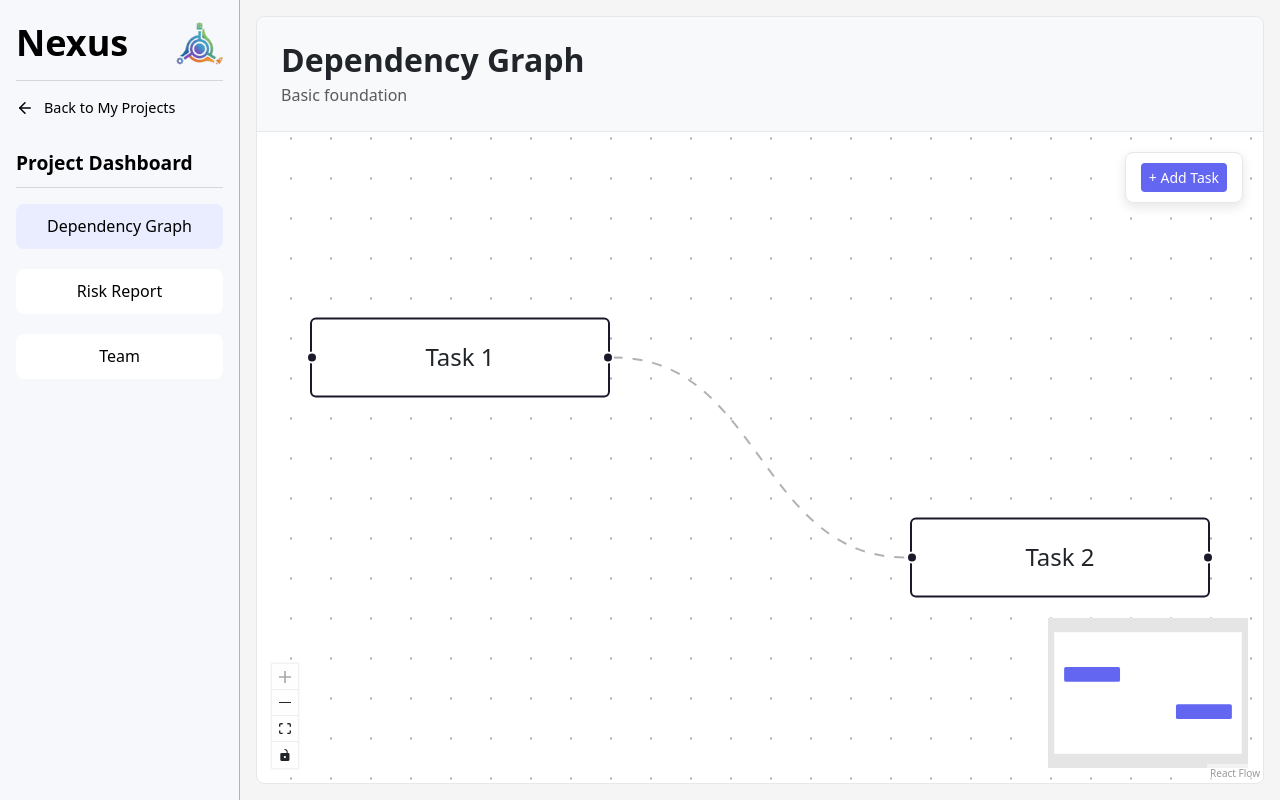
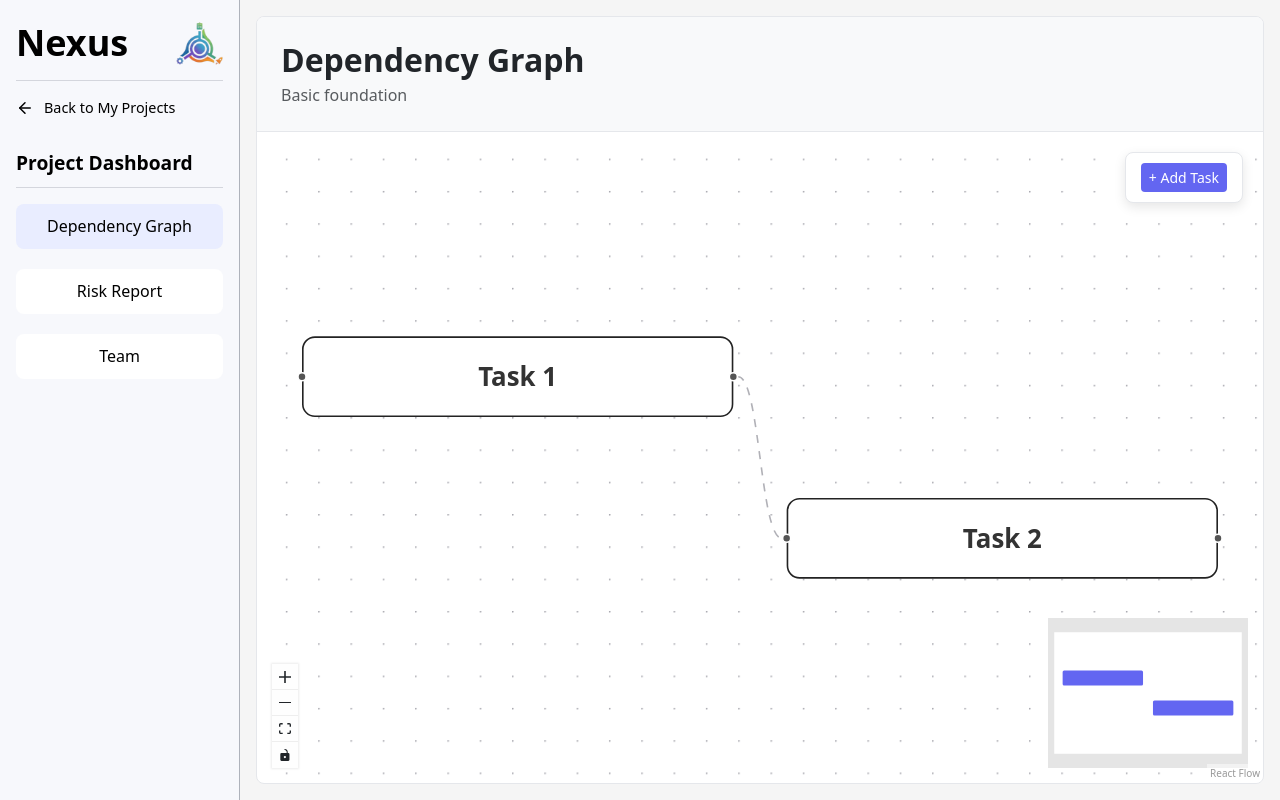
Before and after one commit to Ashtonroxas/Nexus, a React (Vite) app: page /projects/1 in a window 1280 px wide. Built offline with nearby package versions, Linux system fonts and the light colour scheme.

Commit message:
[Ashton Roxas]: add editable custom nodes and update graph UI

```diff
--- a/src/pages/DependencyGraph/DependencyGraph.jsx
+++ b/src/pages/DependencyGraph/DependencyGraph.jsx
@@ -1,22 +1,84 @@
 import React, { useCallback } from 'react';
-import { ReactFlow, Controls, Background, useNodesState, useEdgesState, addEdge, MiniMap, MarkerType } from '@xyflow/react';
+import {
+  ReactFlow,
+  Controls,
+  Background,
+  useNodesState,
+  useEdgesState,
+  addEdge,
+  MiniMap,
+  MarkerType,
+  Handle,
+  Position,
+  useReactFlow
+} from '@xyflow/react';
 import '@xyflow/react/dist/style.css';
 import NexusLayout from '../../layouts/NexusLayout';
 import styles from './DependencyGraph.module.css';
 
-//Starter Nodes on Every New Project, 2 connected Nodes
+// Updated TextUpdaterNode
+export function TextUpdaterNode({ id, data }) {
+  const { updateNodeData } = useReactFlow();
+
+  const onChange = useCallback((evt) => {
+    updateNodeData(id, { label: evt.target.value });
+  }, [id, updateNodeData]);
+
+  return (
+    <div
+      className="text-updater-node"
+      style={{
+        background: '#fff',
+        border: '1px solid #232323',
+        borderRadius: '8px',
+        minWidth: '120px',
+        padding: '12px 10px',
+        display: 'flex',
+        justifyContent: 'center',
+        alignItems: 'center',
+      }}
+    >
+      <Handle type="target" position={Position.Left} style={{ background: '#555' }} />
+
+      <input
+        id={`text-${id}`}
+        name="text"
+        value={data.label}
+        onChange={onChange}
+        className="nodrag"
+        style={{
+          width: '100%',
+          padding: '0',          // Removed padding so only the text area is the input
+          border: 'none',
+          outline: 'none',
+          background: 'transparent',
+          textAlign: 'center',
+          fontWeight: 'bold',
+          color: '#333'
+        }}
+      />
+
+      <Handle type="source" position={Position.Right} style={{ background: '#555' }} />
+    </div>
+  );
+}
+
+const nodeTypes = { textUpdater: TextUpdaterNode };
+
 const initialNodes = [
   {
     id: '1',
+    type: 'textUpdater',
     position: { x: 100, y: 100 },
-    data: { label: ' Task 1' },
-    sourcePosition: 'right', // outgoing dot to  right side
-    targetPosition: 'left'   // incoming dot to  left side
+    data: { label: 'Task 1' },
+    sourcePosition: 'right',
+    targetPosition: 'left'
   },
   {
     id: '2',
+    type: 'textUpdater',
     position: { x: 400, y: 200 },
-    data: { label: ' Task 2' },
+    data: { label: 'Task 2' },
     sourcePosition: 'right',
     targetPosition: 'left'
   },
@@ -35,7 +97,6 @@ export default function DependencyGraph() {
   const [nodes, setNodes, onNodesChange] = useNodesState(initialNodes);
   const [edges, setEdges, onEdgesChange] = useEdgesState(initialEdges);
 
-  //Drawing new lines
   const onConnect = useCallback(
     (params) => {
       const newEdge = {
@@ -49,14 +110,15 @@ export default function DependencyGraph() {
 
   //Function to generate and add a new node
   const handleAddNode = () => {
-    const newNodeId = `Task-${Math.random().toString(36)}`;
+    const newNodeId = `Task-${Math.random().toString(36).substring(7)}`;
     const newNode = {
       id: newNodeId,
+      type: 'textUpdater',
       position: {
         x: Math.random() * 200 + 100,
         y: Math.random() * 200 + 100
       },
-      data: { label: ` Task ${nodes.length + 1}` },
+      data: { label: `Task ${nodes.length + 1}` },
       sourcePosition: 'right',
       targetPosition: 'left'
     };
@@ -87,13 +149,13 @@ export default function DependencyGraph() {
         <ReactFlow
           nodes={nodes}
           edges={edges}
+          nodeTypes={nodeTypes}
           onNodesChange={onNodesChange}
           onEdgesChange={onEdgesChange}
           onConnect={onConnect}
           fitView
         >
           <Background variant="dots" gap={20} size={1} />
-          {/*Controls (zoom/pan) and MiniMap (navigation overview) */}
           <Controls />
           <MiniMap nodeColor="#6366F1" maskColor="rgba(0, 0, 0, 0.1)" />
         </ReactFlow>
```
